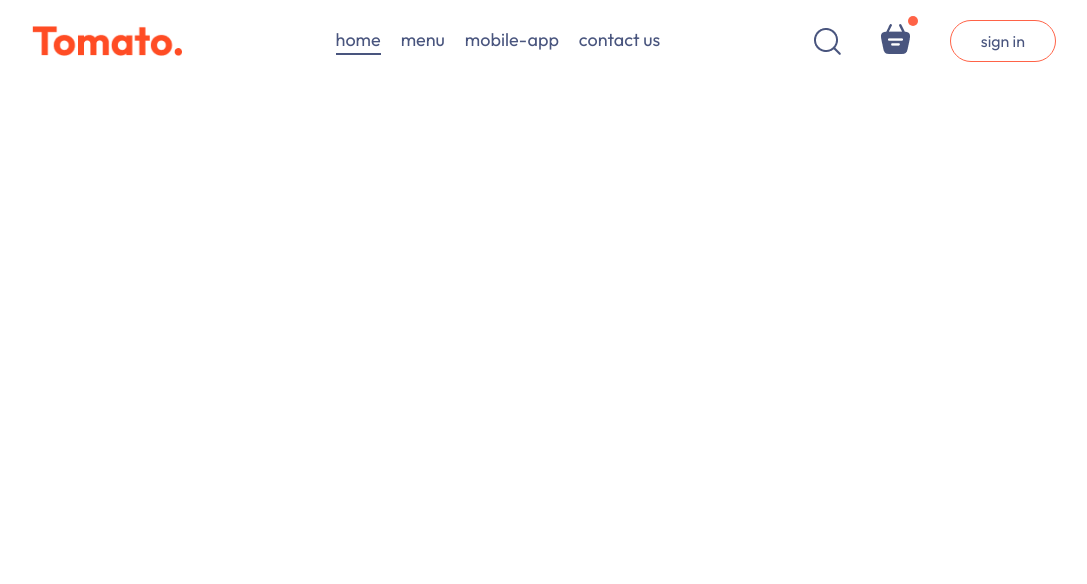
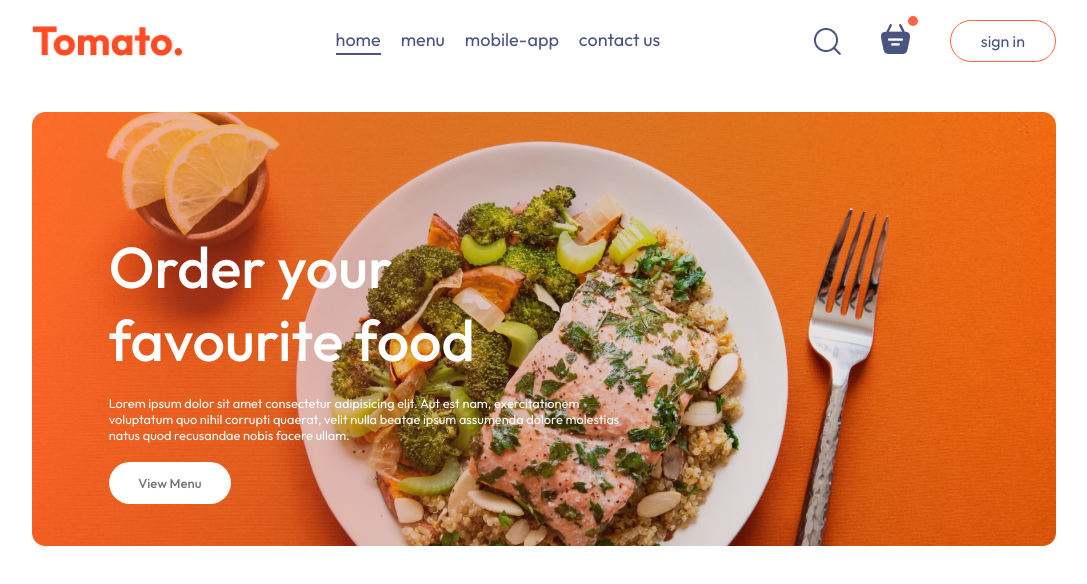
Before and after one commit to iamharie/Food-Delivery-App, a React (Vite) app in the folder frontend/: page / in a window 1280 px wide. Shown: the top 584 px of the page, without its empty margins (96-1183 px from the left). Built offline with nearby package versions, Linux system fonts and the light colour scheme.

Commit message:
Header section completed

```diff
--- a/frontend/src/App.jsx
+++ b/frontend/src/App.jsx
@@ -1,9 +1,18 @@
 import React from "react";
+import { Route, Routes } from "react-router-dom";
 import Navbar from "./components/Navbar/NavBar.jsx";
+import Home from "./pages/Home/Home.jsx";
+import Cart from "./pages/Cart/Cart.jsx";
+import PlaceOrder from "./pages/PlaceOrder/PlaceOrder.jsx";
 export default function App() {
   return (
     <div className="app">
       <Navbar />
+      <Routes>
+        <Route path="/" element={<Home />} />
+        <Route path="/Cart" element={<Cart />} />
+        <Route path="/Order" element={<PlaceOrder />} />
+      </Routes>
     </div>
   );
 }
--- /dev/null
+++ b/frontend/src/components/Header/Header.css
@@ -0,0 +1,40 @@
+.header {
+  height: 34vw;
+  margin: 30px auto;
+  background: url("/header_img.png") no-repeat;
+  background-size: contain;
+  position: relative;
+}
+
+.header-contents {
+  position: absolute;
+  display: flex;
+  flex-direction: column;
+  align-items: start;
+  gap: 1.5vw;
+  max-width: 50%;
+  bottom: 10%;
+  left: 6vw;
+  animation: fadeIn 3s;
+}
+
+.header-contents h2 {
+  font-weight: 500;
+  color: white;
+  font-size: max(4.5vw, 22px);
+}
+
+.header-contents p {
+  color: white;
+  font-size: 1vw;
+}
+
+.header-contents button {
+  border: none;
+  color: #747474;
+  font-weight: 500;
+  padding: 1vw 2.3vw;
+  background-color: white;
+  font-size: max(1vw, 13px);
+  border-radius: 50px;
+}
--- /dev/null
+++ b/frontend/src/components/Header/Header.jsx
@@ -0,0 +1,19 @@
+import React from "react";
+import "./Header.css";
+
+export default function Header() {
+  return (
+    <div className="header">
+      <div className="header-contents">
+        <h2>Order your favourite food</h2>
+        <p>
+          Lorem ipsum dolor sit amet consectetur adipisicing elit. Aut est nam,
+          exercitationem voluptatum quo nihil corrupti quaerat, velit nulla
+          beatae ipsum assumenda dolore molestias natus quod recusandae nobis
+          facere ullam.
+        </p>
+        <button>View Menu</button>
+      </div>
+    </div>
+  );
+}
--- a/frontend/src/index.css
+++ b/frontend/src/index.css
@@ -19,3 +19,12 @@ a {
   width: 80%;
   margin: auto;
 }
+
+@keyframes fadeIn {
+  0% {
+    opacity: 0;
+  }
+  100% {
+    opacity: 1;
+  }
+}
--- a/frontend/src/pages/Home/Home.jsx
+++ b/frontend/src/pages/Home/Home.jsx
@@ -1,6 +1,11 @@
 import React from "react";
+import Header from "../../components/Header/Header";
 import "./Home.css";
 
 export default function Home() {
-  return <div></div>;
+  return (
+    <div>
+      <Header />
+    </div>
+  );
 }
```
Also changed, not shown: frontend/src/main.jsx (+9 -8 lines), frontend/public/header_img.png (added).
